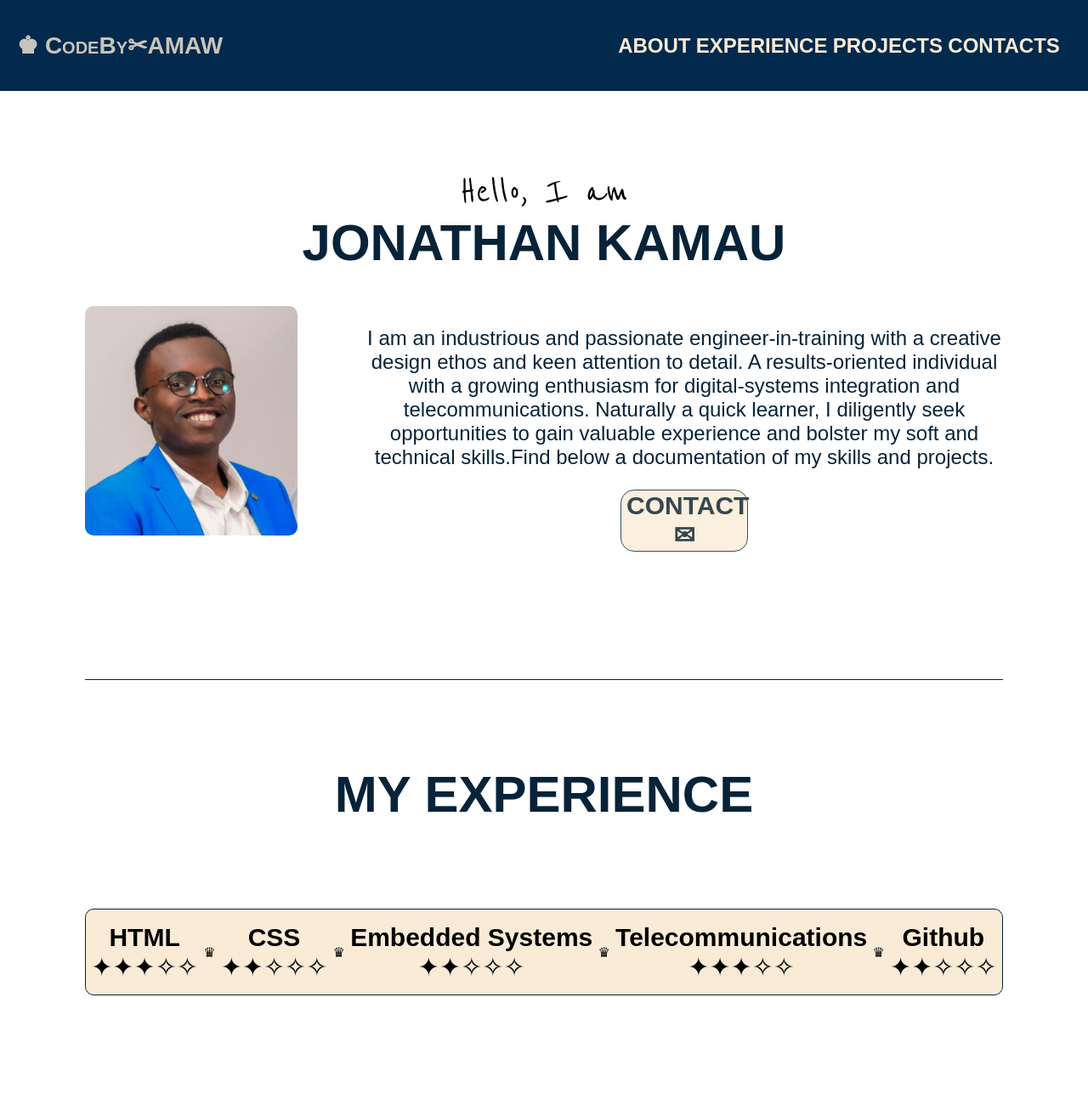
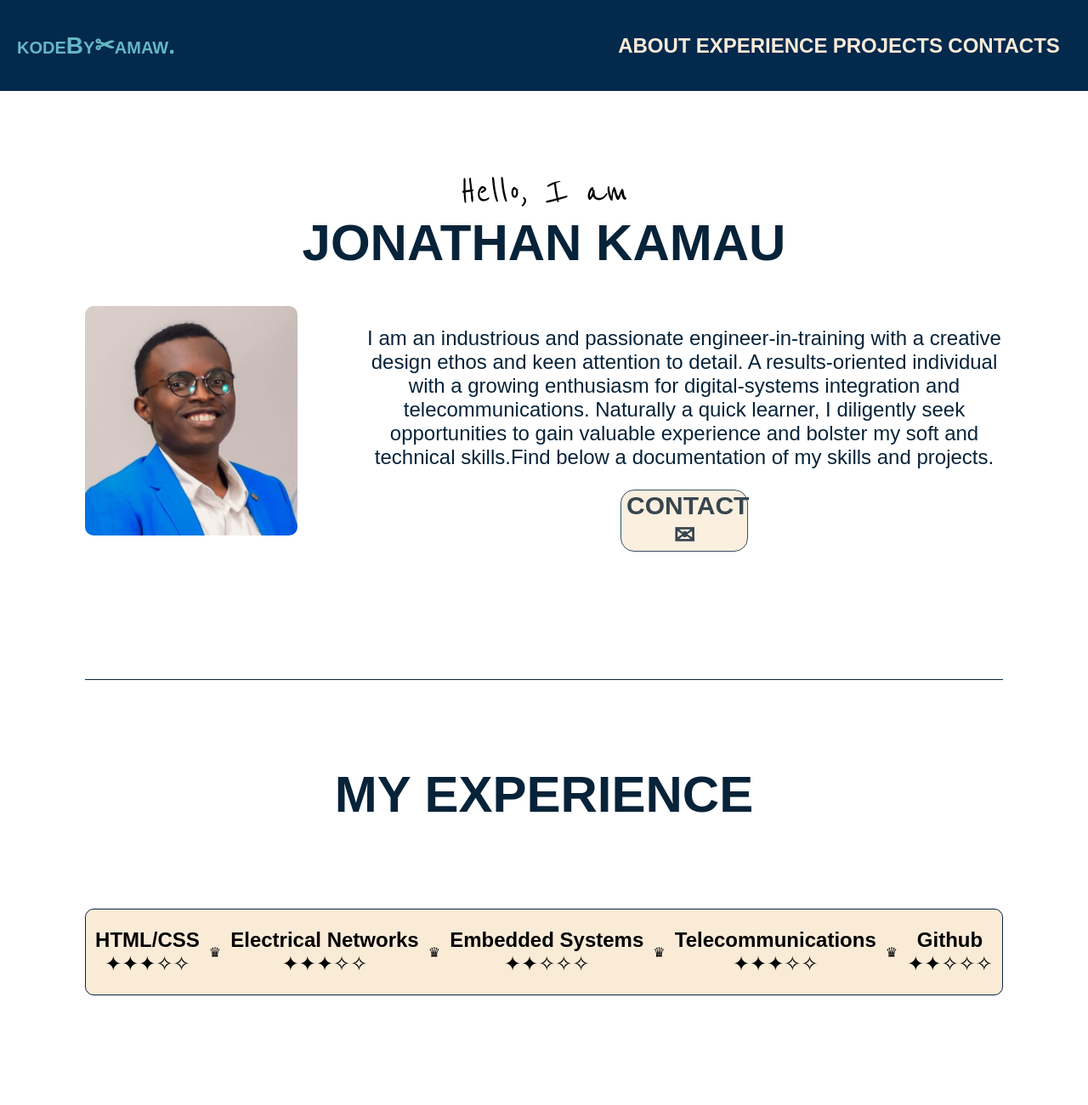
Before and after one commit to kodebyKamaw/gearboxacademy.github.io-kodebyKamaw-, a plain HTML site: page index.html in a window 1280 px wide. Shown: the top 1300 px of the page at 85% size. Drawn offline with nearby package versions, Linux system fonts and the light colour scheme; a web font is replaced by a local one.

Commit message:
Update index.html

```diff
--- a/index.html
+++ b/index.html
@@ -61,7 +61,7 @@
                 font-family: 'LT Binary Neue', sans-serif;
                 font-family: 'LT Binary Neue Round', sans-serif;
                 font-weight: 900;
-                font-size: 24px;
+                font-size: 100%;
                 font-style: normal;
                 color: rgb(7, 35, 57);
             }
@@ -70,7 +70,7 @@
 
             h1 {
                 font-family: 'Martian Mono', sans-serif;
-                font-size: 60px;
+                font-size:60px;
                 color: rgb(7, 35, 57);
                 font-weight: bold;
             }
@@ -91,7 +91,6 @@
 
             h4 {
                 font-family: 'Bruno Ace', sans-serif;
-                color: antiquewhite;
                 font-size: 28px;
                 font-weight: 700;
 
@@ -101,7 +100,7 @@
 
             p {
                 font-family: 'LT Binary Neue Round', sans-serif;
-                font-size: 30px;
+                font-size: 24px;
                 font-weight: 200;
 
             }
@@ -160,13 +159,11 @@
             }
 
             .header-tag {
-                color: rgb(172, 244, 255);;
+                color: rgb(101, 183, 196);;
                 font-variant: small-caps;
                 display: flex;
                 flex: 1;
                 text-align: center;
-                transition: 1s;
-                opacity: 0.8;
             }
 
             .greeting {
@@ -258,8 +255,6 @@
             }
 
             .exp-statement {
-                font-size: 60px;
-                font-weight: 700;
                 text-align: center;
                 margin-top:100px;
                 margin-bottom: 100px;
@@ -748,7 +743,7 @@
             }
 
             .copyright-statement {
-                font-size: 25px;
+                font-size: x-large;
                 font-weight: bold;
                 color: rgb(171, 171, 171) ;
             }
@@ -766,7 +761,7 @@
             <div class="left-section">
 
 
-                <div class="header-tag" > <h4> &#9818; <strong> CodeBy&#9986;AMAW </strong> </h4> </div>
+                <div class="header-tag" > <h4> <strong> kodeBy&#9986;amaw. </strong> </h4> </div>
 
             </div>
 
@@ -826,9 +821,9 @@
 
 
                 <div class="experience-block">
-                    <div> <p> <strong>HTML</strong> <br> &#10022;&#10022;&#10022;&#10023;&#10023; </p></div>
+                    <div> <p> <strong>HTML/CSS</strong> <br> &#10022;&#10022;&#10022;&#10023;&#10023; </p></div>
                     <div> &#9819; </div>
-                    <div> <p> <strong>CSS</strong> <br> &#10022;&#10022;&#10023;&#10023;&#10023;  </p> </div>
+                    <div> <p> <strong>Electrical Networks</strong> <br> &#10022;&#10022;&#10022;&#10023;&#10023;  </p> </div>
                     <div> &#9819; </div>
                     <div> <p> <strong>Embedded Systems</strong> <br> &#10022;&#10022;&#10023;&#10023;&#10023; </p> </div>
                     <div> &#9819; </div>
```
